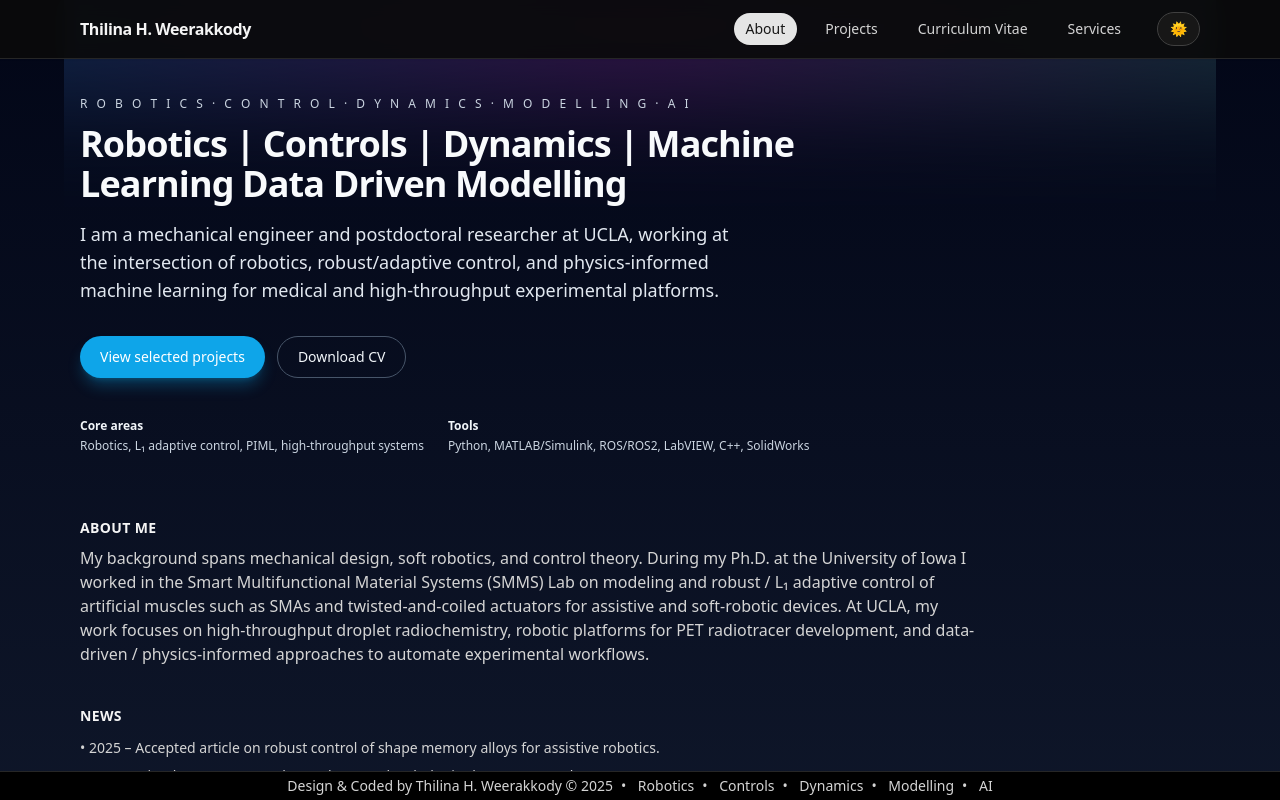
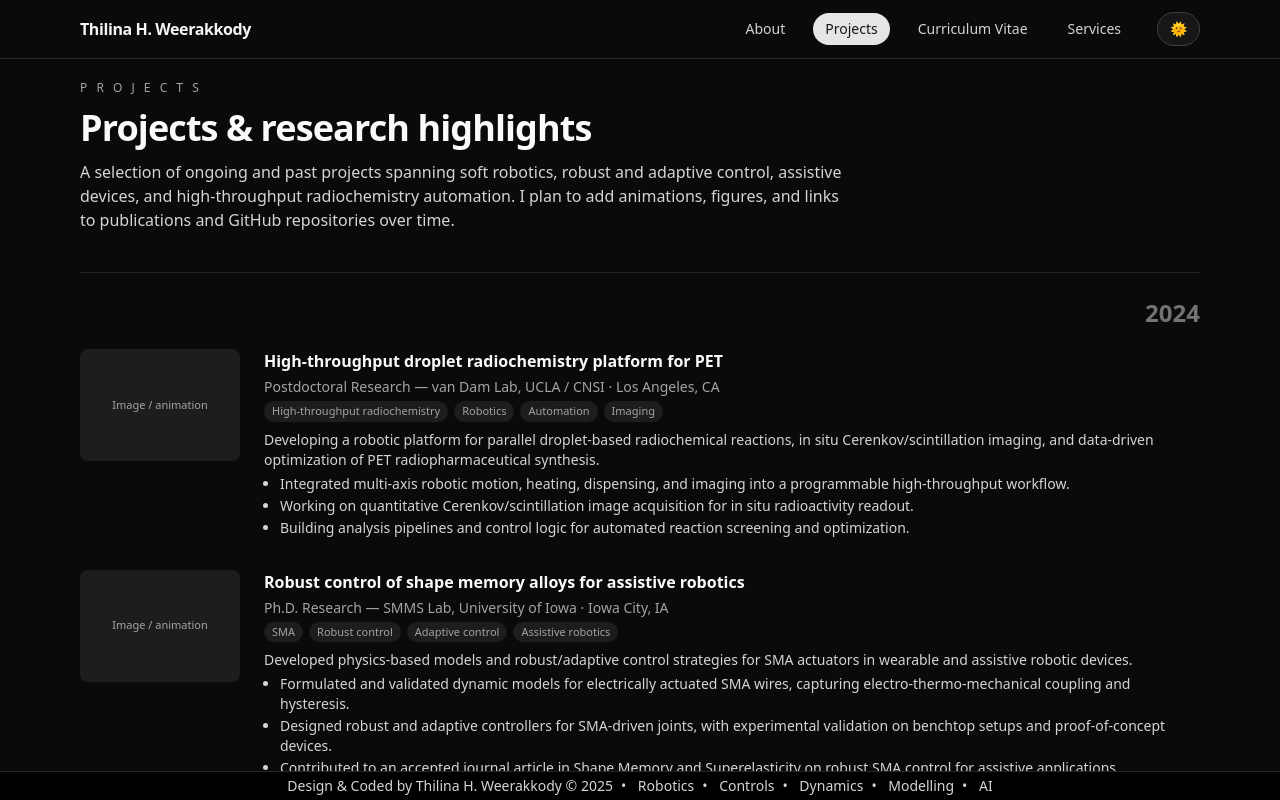
Before and after one commit to thilinahwe/thilinahwe.github.io, a React (Vite) app: page /#/projects in a window 1280 px wide. Before the commit this address led to /#/. Built offline with nearby package versions, Linux system fonts and the light colour scheme.

Commit message:
Project page template update

```diff
--- a/src/pages/Projects.tsx
+++ b/src/pages/Projects.tsx
@@ -1,3 +1,4 @@
+// src/pages/Projects.tsx
 import HeadMeta from "../components/HeadMeta";
 
 type Project = {
@@ -8,10 +9,9 @@ type Project = {
   tags?: string[];
   summary: string;
   highlights: string[];
+  image?: string; // future: per-project image / animation
 };
 
-// You can later mix in “publication-style” entries here as well
-// by either adding a "type" field or treating each paper as a "project".
 const projects: Project[] = [
   {
     title: "High-throughput droplet radiochemistry platform for PET",
@@ -24,7 +24,7 @@ const projects: Project[] = [
     highlights: [
       "Integrated multi-axis robotic motion, heating, dispensing, and imaging into a programmable high-throughput workflow.",
       "Working on quantitative Cerenkov/scintillation image acquisition for in situ radioactivity readout.",
-      "Building analysis pipelines and control logic for automated reaction screening and optimization."
+      "Building analysis pipelines and control logic for automated reaction screening and optimization.",
     ],
   },
   {
@@ -38,7 +38,7 @@ const projects: Project[] = [
     highlights: [
       "Formulated and validated dynamic models for electrically actuated SMA wires, capturing electro-thermo-mechanical coupling and hysteresis.",
       "Designed robust and adaptive controllers for SMA-driven joints, with experimental validation on benchtop setups and proof-of-concept devices.",
-      "Contributed to an accepted journal article in Shape Memory and Superelasticity on robust SMA control for assistive applications."
+      "Contributed to an accepted journal article in Shape Memory and Superelasticity on robust SMA control for assistive applications.",
     ],
   },
   {
@@ -51,7 +51,7 @@ const projects: Project[] = [
     highlights: [
       "Developed a low-cost continuum soft robotic arm powered by TCAMs, including modeling, control, and hardware testing.",
       "Contributed to octopus-inspired muscular hydrostats and tentacle-like actuators for underwater vehicle maneuvering and flow control.",
-      "Led or co-authored several journal and conference publications on TCAM manufacturing, behavior, and control in soft robots."
+      "Led or co-authored several journal and conference publications on TCAM manufacturing, behavior, and control in soft robots.",
     ],
   },
   {
@@ -64,7 +64,7 @@ const projects: Project[] = [
     highlights: [
       "Contributed to the design and experimental characterization of a wrist rehabilitation exoskeleton powered by TCAM actuators.",
       "Collaborated on system integration, control strategies, and dynamic modeling for wearable rehabilitation devices.",
-      "Supported publications in Robotics and other venues, including an Editor’s Choice article on TCAM-powered exoskeletons."
+      "Supported publications in Robotics and other venues, including an Editor’s Choice article on TCAM-powered exoskeletons.",
     ],
   },
   {
@@ -78,7 +78,7 @@ const projects: Project[] = [
     highlights: [
       "Developed and analyzed adaptive foot mechanisms for prosthetic applications, incorporating compliant and articulated structures.",
       "Prototyped and tested components using 3D printing and conventional manufacturing techniques.",
-      "Co-authored work on adaptive feet for lower-limb prostheses in the Journal of Robotics."
+      "Co-authored work on adaptive feet for lower-limb prostheses in the Journal of Robotics.",
     ],
   },
   {
@@ -91,12 +91,12 @@ const projects: Project[] = [
     highlights: [
       "Developed a modular mechanical architecture for an artificial shoulder joint with multiple rotational degrees of freedom.",
       "Implemented basic control strategies and validated joint-level performance on a benchtop prototype.",
-      "Presented results in international conferences focusing on modeling, identification, and control."
+      "Presented results in international conferences focusing on modeling, identification, and control.",
     ],
   },
 ];
 
-// Helper: group projects by end year (last 4-digit year in the "years" string)
+// Group by end year (last 4-digit year in the string)
 function groupProjectsByEndYear(list: Project[]) {
   const byYear: Record<string, Project[]> = {};
 
@@ -107,7 +107,6 @@ function groupProjectsByEndYear(list: Project[]) {
     byYear[yearKey].push(p);
   });
 
-  // Sort years descending (newest first)
   const sortedYears = Object.keys(byYear).sort((a, b) => Number(b) - Number(a));
   return { byYear, sortedYears };
 }
@@ -124,13 +123,13 @@ export default function Projects() {
 
       <section className="bg-neutral-50 text-neutral-900 dark:bg-neutral-950 dark:text-neutral-50">
         <div className="max-w-6xl mx-auto px-4 py-16 sm:py-20 space-y-10">
-          {/* Page header */}
+          {/* Header */}
           <header className="space-y-3">
             <p className="text-xs uppercase tracking-[0.25em] text-neutral-500 dark:text-neutral-400">
               P R O J E C T S
             </p>
             <h1 className="text-3xl sm:text-4xl font-semibold tracking-tight text-neutral-900 dark:text-neutral-50">
-              Projects & research highlights
+              Projects &amp; research highlights
             </h1>
             <p className="text-sm sm:text-base text-neutral-700 dark:text-neutral-300 max-w-3xl">
               A selection of ongoing and past projects spanning soft robotics,
@@ -140,48 +139,48 @@ export default function Projects() {
             </p>
           </header>
 
-          {/* Hero / animation placeholder */}
-          <div
-            className="
-              w-full rounded-3xl
-              bg-gradient-to-r from-sky-500 via-cyan-400 to-emerald-400
-              dark:from-sky-500 dark:via-fuchsia-500 dark:to-emerald-400
-              aspect-[16/5]
-              flex items-center justify-center
-              text-xs sm:text-sm font-medium text-white/90
-              shadow-lg shadow-sky-500/30
-            "
-          >
-            {/* Replace this with an animation or project image */}
-            Future: animation or hero image illustrating my robotics & control work
-          </div>
-
-          {/* Year-separated list (no boxes) */}
+          {/* Year-separated list, year shown once per group (right-aligned) */}
           <div className="space-y-10">
             {sortedYears.map((year, idx) => (
               <section
                 key={year}
-                className={`pt-6 ${
-                  idx === 0 ? "border-t border-neutral-200 dark:border-neutral-800" : "border-t border-neutral-200 dark:border-neutral-800"
-                }`}
+                className="pt-6 border-t border-neutral-200 dark:border-neutral-800"
               >
-                <div className="flex gap-6">
-                  {/* Left: Year label */}
-                  <div className="w-16 shrink-0 pt-1 text-xs font-semibold tracking-wide text-neutral-500 dark:text-neutral-400">
+                {/* Year label, right-aligned, bigger font (Charith-style) */}
+                <div className="flex justify-end mb-4">
+                  <span className="text-base sm:text-2xl font-semibold text-neutral-400 dark:text-neutral-500">
                     {year}
+                  </span>
                 </div>
 
-                  {/* Right: all projects for that year */}
-                  <div className="flex-1 space-y-6">
+                <div className="space-y-6">
                   {byYear[year].map((project) => (
-                      <article key={project.title} className="space-y-1.5">
+                    <article key={project.title} className="py-1">
+                      <div className="flex flex-col gap-4 sm:flex-row sm:items-start sm:gap-6">
+                        {/* LEFT: image / animation placeholder (Vindula-style) */}
+                        <div className="w-full sm:w-40 h-28 sm:h-28 rounded-lg overflow-hidden bg-neutral-200/70 dark:bg-neutral-800/70 flex items-center justify-center">
+                          {project.image ? (
+                            <img
+                              src={project.image}
+                              alt={project.title}
+                              className="w-full h-full object-cover"
+                            />
+                          ) : (
+                            <span className="text-[11px] text-neutral-600 dark:text-neutral-400">
+                              Image / animation
+                            </span>
+                          )}
+                        </div>
+
+                        {/* RIGHT: text block */}
+                        <div className="flex-1">
                           {/* Title */}
                           <h2 className="text-sm sm:text-base font-semibold text-neutral-900 dark:text-neutral-50">
                             {project.title}
                           </h2>
 
-                        {/* Role / location / years */}
-                        <div className="text-xs sm:text-sm text-neutral-600 dark:text-neutral-400">
+                          {/* Role / location (no per-project year here) */}
+                          <div className="mt-1 text-xs sm:text-sm text-neutral-600 dark:text-neutral-400">
                             <span>{project.role}</span>
                             {project.location && (
                               <>
@@ -189,13 +188,11 @@ export default function Projects() {
                                 <span>{project.location}</span>
                               </>
                             )}
-                          {" · "}
-                          <span>{project.years}</span>
                           </div>
 
-                        {/* Tags (simple inline chips) */}
+                          {/* Tags */}
                           {project.tags && (
-                          <div className="flex flex-wrap gap-1.5 text-[10px] sm:text-[11px] text-neutral-600 dark:text-neutral-400">
+                            <div className="mt-1 flex flex-wrap gap-1.5 text-[10px] sm:text-[11px] text-neutral-600 dark:text-neutral-400">
                               {project.tags.map((tag) => (
                                 <span
                                   key={tag}
@@ -208,19 +205,20 @@ export default function Projects() {
                           )}
 
                           {/* Summary */}
-                        <p className="text-xs sm:text-sm text-neutral-700 dark:text-neutral-300 mt-1">
+                          <p className="mt-2 text-xs sm:text-sm text-neutral-700 dark:text-neutral-300">
                             {project.summary}
                           </p>
 
                           {/* Highlights */}
                           <ul className="mt-1 list-disc pl-4 space-y-0.5 text-xs sm:text-sm text-neutral-700 dark:text-neutral-300">
-                          {project.highlights.map((item, i) => (
-                            <li key={i}>{item}</li>
+                            {project.highlights.map((h, i) => (
+                              <li key={i}>{h}</li>
                             ))}
                           </ul>
+                        </div>
+                      </div>
                     </article>
                   ))}
-                  </div>
                 </div>
               </section>
             ))}
```
Lines whose indentation alone changed are shown as unchanged.
